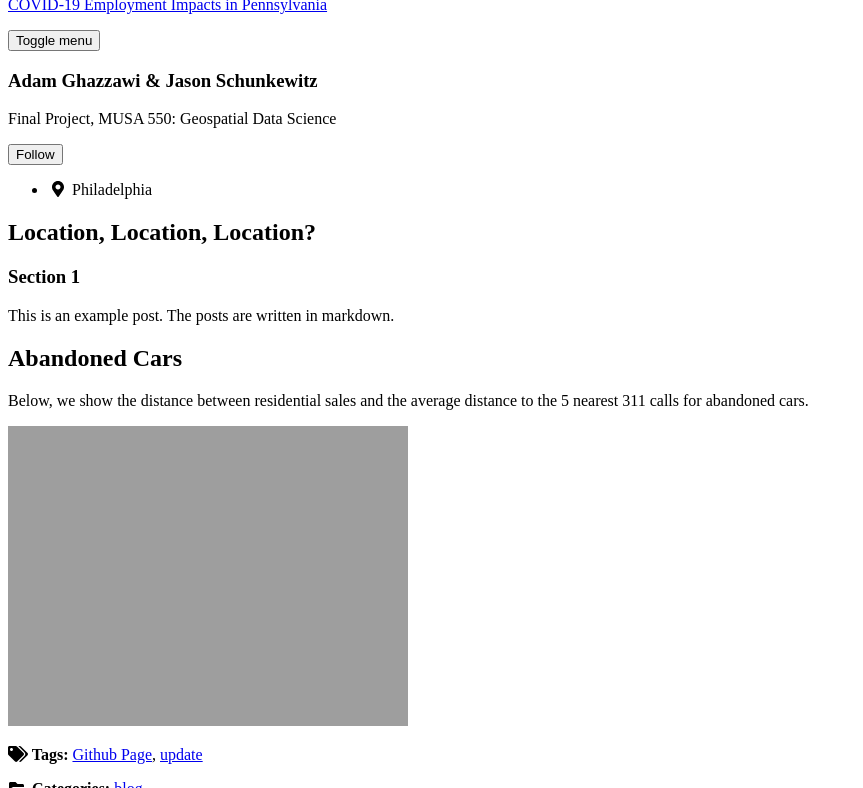
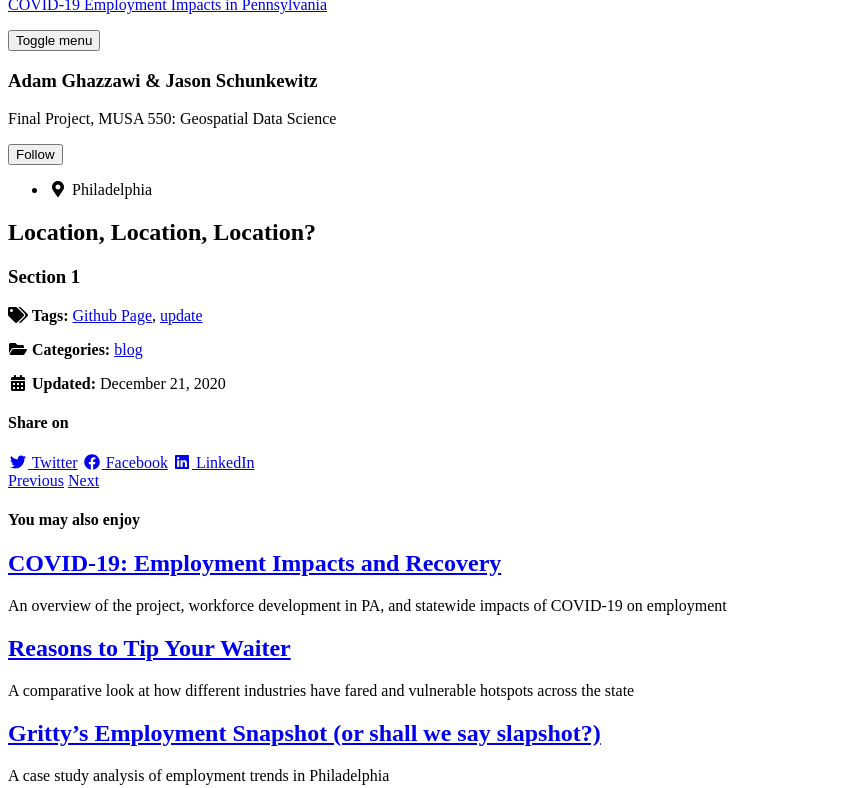
Before and after one commit to amghazzawi/PAemployment, a Jekyll site: the page built from _posts/2019-04-17-example-post.md, in a window 1280 px wide and 900 px high, cut to the strip 112-900 px from the top of the window. Shown: the whole strip, without its empty margins (0-863 px from the left). Built offline with Jekyll 4.4.1, drawn with Linux system fonts in a browser that asks for light colours; cached includes are drawn as plain includes; nearby versions of some CDN libraries.

Commit message:
Update 2019-04-17-example-post.md

```diff
--- a/_posts/2019-04-17-example-post.md
+++ b/_posts/2019-04-17-example-post.md
@@ -15,11 +15,3 @@ tags:
 <div id="hv-chart-1"></div>
 
 # Section 1
-
-This is an example post. The posts are written in markdown.
-
-## Abandoned Cars
-
-Below, we show the distance between residential sales and the average distance to the 5 nearest 311 calls for abandoned cars.
-
-![distances-abandoned-cars]({{ site.url }}{{ site.baseurl }}/assets/images/distance_to_abandoned_cars.png)
```
